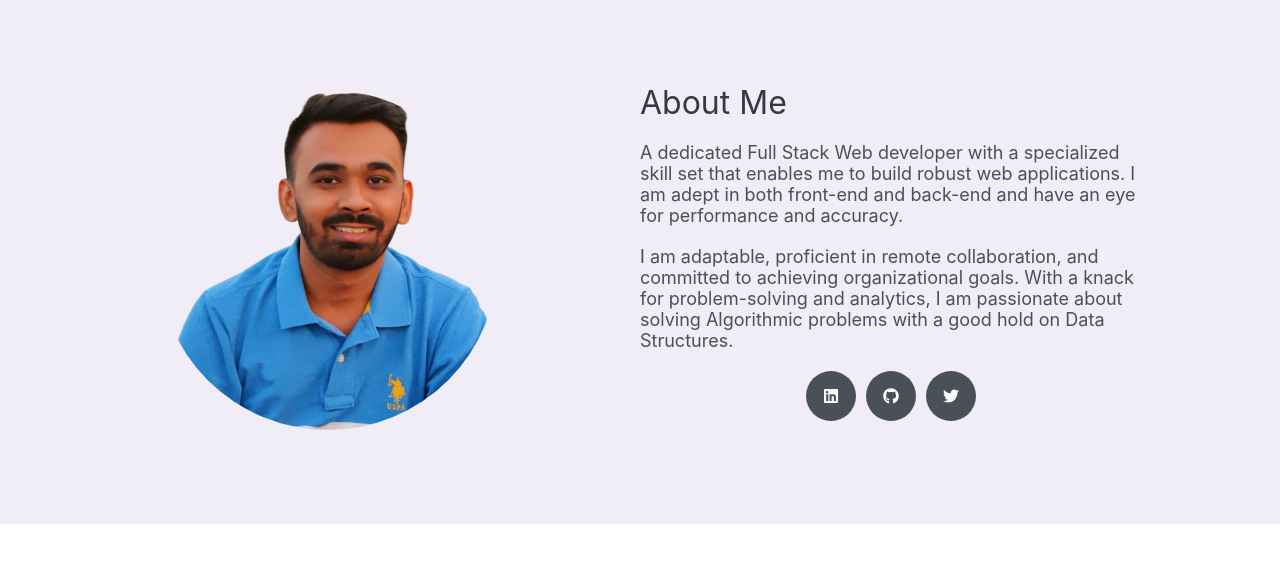
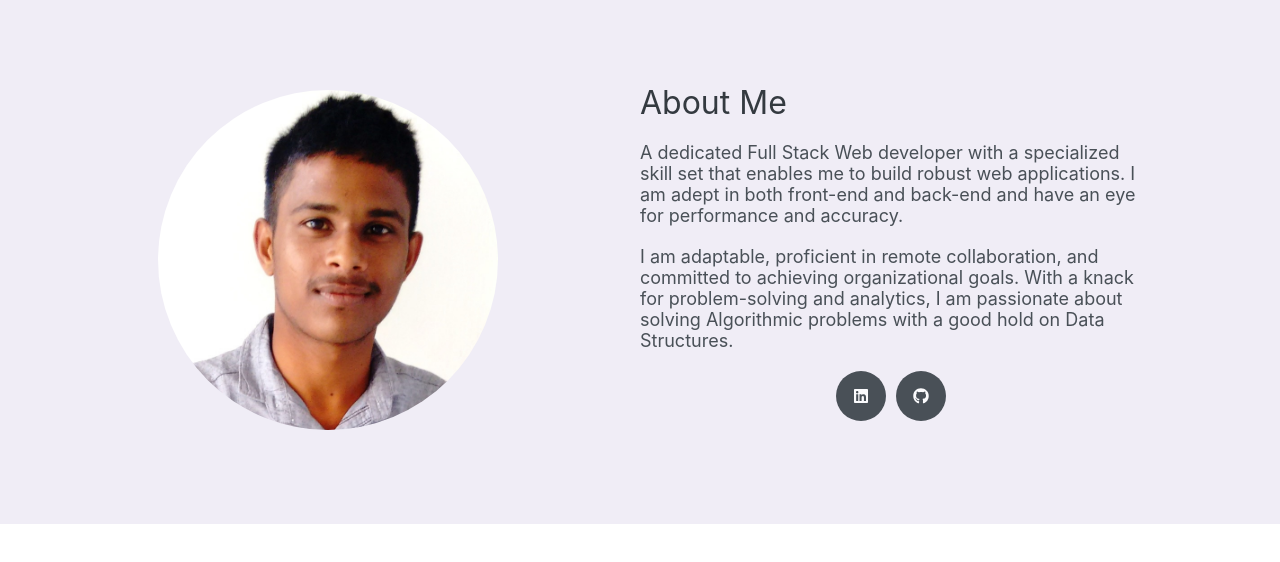
Before and after one commit to Niru-496/niru-portfolio, a React (Create React App) app: page /about in a window 1280 px wide. Shown: the top 562 px of the page. Built offline with nearby package versions, Linux system fonts and the light colour scheme; a web font is replaced by a local one.

Commit message:
profile pic

```diff
--- a/public/index.html
+++ b/public/index.html
@@ -7,7 +7,7 @@
   <meta name="viewport" content="width=device-width, initial-scale=1" />
   <meta name="theme-color" content="#000000" />
   <meta name="description"
-    content="Portfolio website of Vishal Rathod. A Full Stack Web Developer who is specialized in JavaScript, React JS, Redux, HTML, CSS, Node JS, Express JS, and MongoDB" />
+    content="Portfolio website of Niranjan Kumar M. A Full Stack Web Developer who is specialized in JavaScript, React JS, Redux, HTML, CSS, Node JS, Express JS, and MongoDB" />
   <link href="https://fonts.googleapis.com/css2?family=Poppins:wght@200;300;400;500;600;700;800;900&display=swap"
     rel="stylesheet" />
 
@@ -22,7 +22,7 @@
 
   <script src="https://cdn.jsdelivr.net/gh/stevenschobert/instafeed.js@2.0.0rc1/src/instafeed.min.js"></script>
 
-  <title>Vishal Rathod's Portfolio
+  <title>Niranjan-Portfolio
   </title>
 </head>
 
--- a/src/Components/About/About.jsx
+++ b/src/Components/About/About.jsx
@@ -16,18 +16,13 @@ import { Container, H1 } from "../../SharedStyles/SharedStyles";
 const socialMediaLinks = [
 	{
 		id: 0,
-    link: "https://www.linkedin.com/in/vishalrathod01/",
+		link: "https://www.linkedin.com/in/niranjan-kumar-m-b12a8a178/",
 		icon: <FaLinkedin />,
 	},
 	{
 		id: 1,
-    link: "https://github.com/Vishal-080",
+		link: "https://github.com/Niru-496",
 		icon: <FaGithub />,
-  },
-  {
-    id: 2,
-    link: "https://twitter.com/Vishal_Rathod01",
-    icon: <FaTwitter />,
 	},
 ];
 const About = () => {
@@ -36,7 +31,7 @@ const About = () => {
       <br />
       <AboutDiv>
         <Column>
-          <Img src="/images/vishalT.webp" alt="my image" />
+          <Img src="/images/pic.jpg" alt="my image" />
         </Column>
         <Column>
           <H1>About Me</H1>
```
Also changed, not shown: public/images/pic.jpg (added), public/images/vishalT.webp (deleted). Lines whose indentation alone changed are shown as unchanged.
